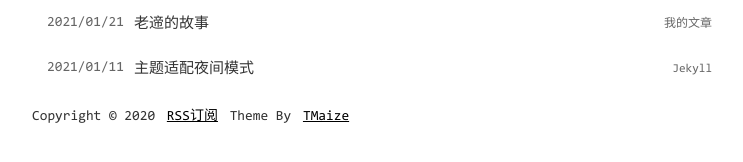
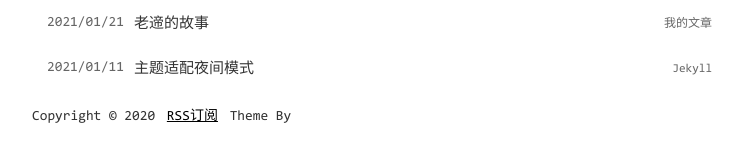
Before and after one commit to yoyofee/yoyofee.github.io, a Jekyll site: the page built from index.html, in a window 1280 px wide. Shown: the part 206-368 px from the top of the page, without its empty margins (268-1011 px from the left). Built offline with Jekyll 4.4.1, drawn with Linux system fonts in a browser that asks for light colours; comment, search, counter and statistics services are not loaded.

Commit message:
修改文件: _includes/footer.html

```diff
--- a/_includes/footer.html
+++ b/_includes/footer.html
@@ -3,7 +3,7 @@
   <a href="{{ site.baseurl }}/static/xml/rss.xml">RSS订阅</a>
   {%- comment %} 请保留主题来源，么么哒~ {% endcomment %}
   <span>Theme By</span>
-  <a href="https://github.com/TMaize/tmaize-blog">TMaize</a>
+  <a yoyofee</a>
 </footer>
 <div id="to-top">
   <span></span>
```
